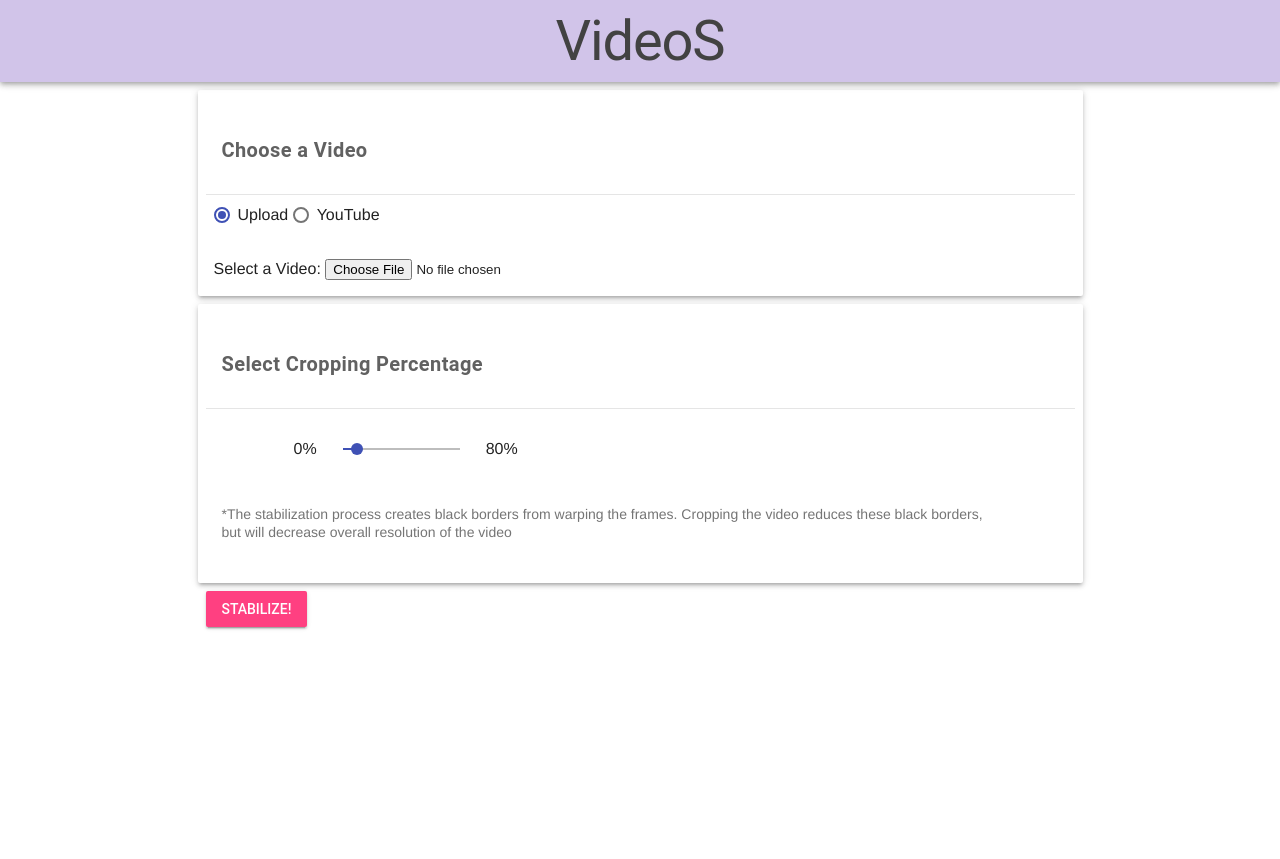
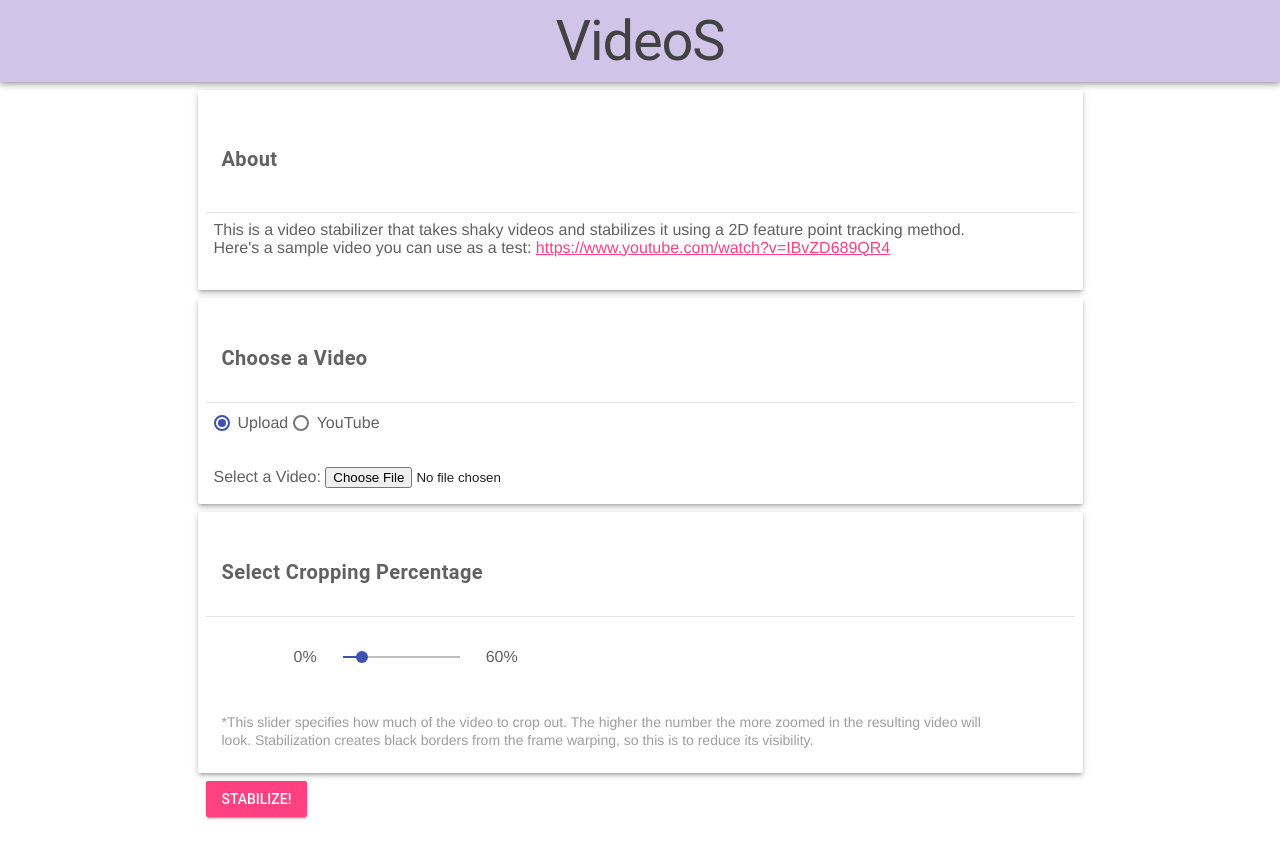
Before and after one commit to EricHu214/VideoS, a Flask app: page / in a window 1280 px wide. Shown: the top 859 px of the page. Run offline with Flask 2, Linux system fonts and the light colour scheme.

Commit message:
more frontend changes

```diff
--- a/app/src/templates/index_template.html
+++ b/app/src/templates/index_template.html
@@ -7,7 +7,7 @@
         <link rel="stylesheet" href="https://code.getmdl.io/1.3.0/material.indigo-pink.min.css">
         <script defer src="https://code.getmdl.io/1.3.0/material.min.js"></script>
         <script src="https://ajax.googleapis.com/ajax/libs/jquery/3.5.1/jquery.min.js"></script>
-        <!--<meta http-equiv="Content-Security-Policy" content="upgrade-insecure-requests">-->
+        <meta http-equiv="Content-Security-Policy" content="upgrade-insecure-requests">
     </head>
     <body>
         <main class="mdl-layout mdl-js-layout">
--- a/app/src/templates/upload.html
+++ b/app/src/templates/upload.html
@@ -21,6 +21,11 @@
         function loadingSpinner() {
             var spinner = document.getElementById("spinner");
             spinner.style.display = "block";
+        }
+
+        function updateSlider(cropValue) {
+            document.getElementById("slider-value").innerHTML = cropValue + "%";
+            console.log("slider value " + cropValue);
         }
 
 
@@ -65,27 +70,40 @@
         }
     </style>
     <form  id="form" action="/upload-video" method="POST" enctype="multipart/form-data">
+        <div class="content about mdl-color--white mdl-shadow--3dp mdl-card mdl-grid">
+            <h5 class="mdl-card__title mdl-color-text--grey-700"><b>About</b></h5>
+            <div class="mdl-card__actions mdl-color-text--grey-700 mdl-card--border">
+                This is a video stabilizer that takes shaky videos and stabilizes it using a 2D feature point tracking method.
+
+                <br>
+                Here's a sample video you can use as a test:
+                <a href="https://www.youtube.com/watch?v=IBvZD689QR4" target="_blank">
+                    https://www.youtube.com/watch?v=IBvZD689QR4
+                </a>
+            </div>
+        </div>
+        <div class="mdl-cell"></div>
         <div class="content file-uploader mdl-color--white mdl-shadow--3dp mdl-card mdl-grid">
             <h5 class="mdl-card__title mdl-color-text--grey-700"><b>Choose a Video</b></h5>
 
             <div class="mdl-card__actions mdl-card--border">
                 <label class="mdl-radio mdl-js-radio mdl-js-ripple-effect" for="video-option-1">
                   <input type="radio" onClick="changeSelection(1)" id="video-option-1" class="mdl-radio__button" name="options" value="1" checked>
-                  <span class="mdl-radio__label">Upload</span>
+                  <span class="mdl-radio__label mdl-color-text--grey-700">Upload</span>
                 </label>
                 <label class="mdl-radio mdl-js-radio mdl-js-ripple-effect" for="video-option-2">
                   <input type="radio" onClick="changeSelection(2)" id="video-option-2" class="mdl-radio__button" name="options" value="2">
-                  <span class="mdl-radio__label">YouTube</span>
+                  <span class="mdl-radio__label mdl-color-text--grey-700">YouTube</span>
                 </label>
             </div>
             <div class="mdl-cell"></div>
             <div id="upload" class="mdl-card__actions">
-                <label> Select a Video: </label>
+                <label class="mdl-color-text--grey-700"> Select a Video: </label>
                 <input type="file" name="video" value="" id="video"></input>
             </div>
 
             <div id="youtube" class="mdl-card__actions" style="display:none">
-                <label> YouTube URL </label>
+                <label class="mdl-color-text--grey-700"> YouTube URL </label>
                 <input type="text" name="video-url" value=""></input>
             </div>
         </div>
@@ -94,15 +112,24 @@
             <h5 class="mdl-card__title mdl-color-text--grey-700"><b> Select Cropping Percentage </b></h5>
 
             <div class="mdl-card__actions mdl-card--border">
+                <!--<div id="tt2" class="icon material-icons">print</div>-->
+                <div class="mdl-tooltip mdl-tooltip--large" for="crop-slider">
+                    <div id="slider-value" class="">
+                        10%
+                    </div>
+                </div>
                 <div class="mdl-layout__header-row">
-                <label>0%</label>
-                <input type="range" min="0" max="80" value="10" class="mdl-slider mdl-js-slider" name="crop_percentage" id="crop_percentage">
-                <label>80%</label>
+                <label class="mdl-color-text--grey-700">0%</label>
+                <input id="crop-slider" type="range" oninput="updateSlider(this.value)" min="0" max="60" value="10" class="mdl-slider mdl-js-slider" name="crop_percentage" id="crop_percentage">
+                <label class="mdl-color-text--grey-700">60%</label>
                 </div>
             </div>
-            <div class="mdl-card__supporting-text mdl-color-text--grey-600">
-                <label>*The stabilization process creates black borders from warping the frames. Cropping the video reduces these black borders, but will decrease overall resolution of the video</label>
-                <br></br>
+            <div class="mdl-card__supporting-text mdl-color-text--grey-500">
+                <label>
+                    *This slider specifies how much of the video to crop out. The higher the number the more zoomed in the resulting video will look.
+                    Stabilization creates black borders from the frame warping, so this is to reduce its visibility.
+                </label>
+
             </div>
         </div>
         <div class="md1-cell mdl-grid">
```
